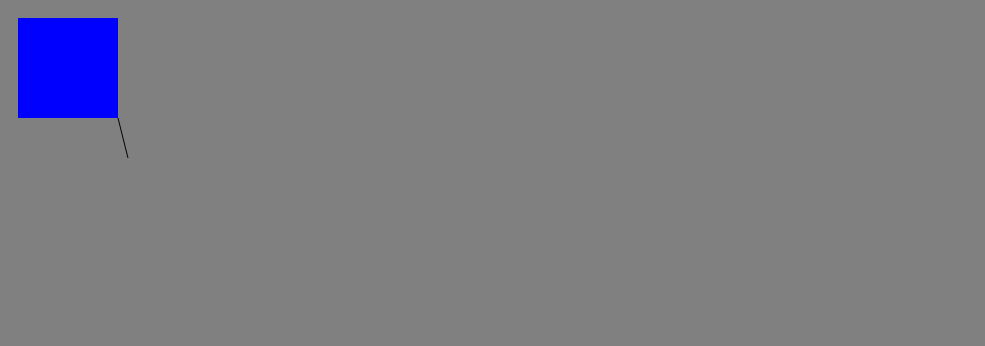
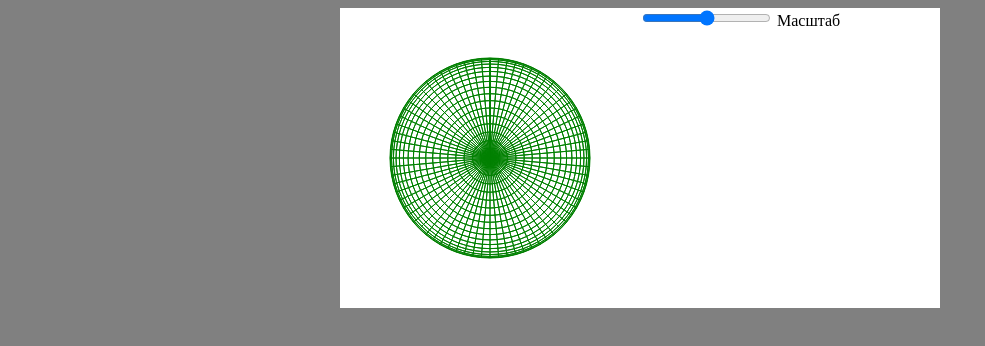
Before and after one commit to 8785496/3D-ts, a website built with webpack: page public/index.html in a window 1280 px wide. Shown: the whole page, without its empty margins (0-985 px from the left). Built offline with nearby package versions, Linux system fonts and the light colour scheme.

Commit message:
render sphere

```diff
--- a/public/index.html
+++ b/public/index.html
@@ -7,7 +7,15 @@
     <title>Графика</title>
   </head>
   <body>
-    <canvas id="canvas" width="150" height="150"></canvas>
+    <div class="container">
+      <canvas id="canvas" width="300" height="300"></canvas>
+      <div class="toolbar">
+        <div>
+          <input type="range" id="scale" name="scale" min="10" max="100" />
+          <label for="volume">Масштаб</label>
+        </div>
+      </div>
+    </div>
     <script src="/bundle.js"></script>
   </body>
 </html>
--- a/src/graphics.ts
+++ b/src/graphics.ts
@@ -1,3 +1,9 @@
+export interface Point {
+  x: number;
+  y: number;
+  z?: number;
+}
+
 export default class Graphics {
   private readonly context: CanvasRenderingContext2D;
 
@@ -5,12 +11,11 @@ export default class Graphics {
     this.context = canvas.getContext('2d');
   }
 
-  draw() {
-    this.context.fillStyle = 'blue';
-    this.context.fillRect(10, 10, 100, 100);
+  drawLine(p1: Point, p2: Point) {
+    this.context.strokeStyle = 'green';
     this.context.beginPath();
-    this.context.moveTo(110, 110);
-    this.context.lineTo(120, 150);
+    this.context.moveTo(p1.x, p1.y);
+    this.context.lineTo(p2.x, p2.y);
     this.context.stroke();
   }
 }
--- a/src/main.ts
+++ b/src/main.ts
@@ -1,8 +1,49 @@
 import Graphics from './graphics';
 import './styles/styles.scss';
+import Shape from './shape';
+import Transform from './transform';
 
-const graph = new Graphics(document.getElementById(
-  'canvas'
-) as HTMLCanvasElement);
+const canvas = document.getElementById('canvas') as HTMLCanvasElement;
+const graph = new Graphics(canvas);
 
-graph.draw();
+//#region Draw
+const transform = new Transform(300, 300);
+
+function draw() {
+  const dB = 5;
+  const dL = 5;
+  let prevPoint = null;
+
+  // meridians
+  for (let l = 0; l <= 360; l += dL) {
+    for (let b = -90; b <= 90; b += dL) {
+      const point = transform.cartesianToScreen(Shape.getPoint(100, l, b));
+      if (prevPoint) {
+        graph.drawLine(prevPoint, point);
+      }
+      prevPoint = point;
+    }
+  }
+
+  // parallels
+  prevPoint = null;
+  for (let b = -90; b <= 90; b += dB) {
+    for (let l = 0; l <= 360; l += dL) {
+      const point = transform.cartesianToScreen(Shape.getPoint(100, l, b));
+      if (prevPoint) {
+        graph.drawLine(prevPoint, point);
+      }
+      prevPoint = point;
+    }
+  }
+}
+
+draw();
+//#endregion
+
+//#region Handlers
+document.getElementById('scale').addEventListener('change', e => {
+  const input = e.target as HTMLInputElement;
+  console.log(input.value);
+});
+//#endregion
--- /dev/null
+++ b/src/shape.ts
@@ -0,0 +1,16 @@
+import { Point } from './graphics';
+
+export default class Shape {
+  // constructor(parameters) {
+
+  // }
+
+  static getPoint(r: number, l: number, b: number): Point {
+    const _l = (l / 180) * Math.PI;
+    const _b = (b / 180) * Math.PI;
+    const x = r * Math.cos(_b) * Math.sin(_l);
+    const y = r * Math.cos(_b) * Math.cos(_l);
+    const z = r * Math.sin(_b);
+    return { x, y, z };
+  }
+}
--- a/src/styles/styles.scss
+++ b/src/styles/styles.scss
@@ -3,3 +3,17 @@ $body-color: grey;
 body {
   background: $body-color;
 }
+
+.container {
+  display: flex;
+  justify-content: center;
+
+  canvas {
+    background: #fff;
+  }
+
+  .toolbar {
+    background: #fff;
+    width: 300px;
+  }
+}
--- /dev/null
+++ b/src/transform.ts
@@ -0,0 +1,18 @@
+import { Point } from './graphics';
+
+export default class Transform {
+  private readonly width: number;
+  private readonly height: number;
+
+  constructor(width: number, height: number) {
+    this.width = width;
+    this.height = height;
+  }
+
+  cartesianToScreen(point: Point) {
+    return {
+      x: point.x + this.width / 2,
+      y: this.height / 2 - point.y
+    };
+  }
+}
```
